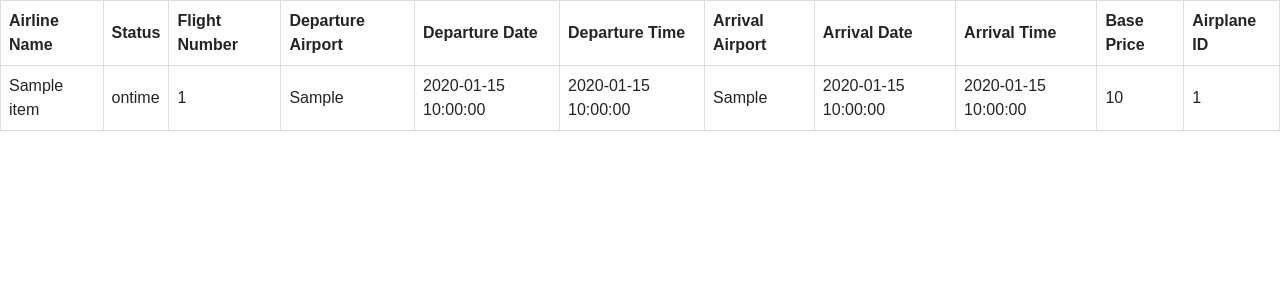
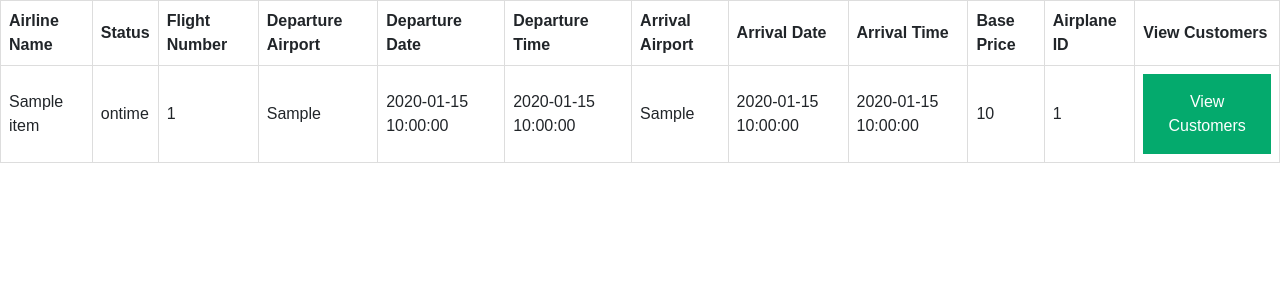
Before and after one commit to wyang737/AirTicketSystem, a Flask app: template templates/staffflights.html in a window 1280 px wide. Shown: the part 80-380 px from the top of the page. Run offline with Flask 2, Linux system fonts and the light colour scheme; the template is opened without the code that fills it: most values are stand-ins (such as "Sample title", 1, 10 or a date in 2020); some libraries are stand-ins or nearby versions.

Commit message:
Add files via upload

```diff
--- a/templates/agentflights.html
+++ b/templates/agentflights.html
@@ -30,8 +30,8 @@ td, th {
   </tr>
   {% if info %}
   {% for item in info %}
-  	<tr>
-  		<td> {{item.airline_name}} </td>
+    <tr>
+      <td> {{item.airline_name}} </td>
         <td>    {{item.status}} </td>
         <td>    {{item.flight_number}} </td>
         <td>    {{item.departure_airport}}</td>
@@ -42,7 +42,7 @@ td, th {
         <td>    {{item.arrival_time}}</td>
         <td>    {{item.base_price}}</td>
         <td>    {{item.airplane_id}} </td>
-  	</tr>
+    </tr>
   {% endfor %}
   {% endif %}
 </table>
--- a/templates/customerflights.html
+++ b/templates/customerflights.html
@@ -30,8 +30,8 @@ td, th {
   </tr>
   {% if info %}
   {% for item in info %}
-  	<tr>
-  		<td> {{item.airline_name}} </td>
+    <tr>
+      <td> {{item.airline_name}} </td>
         <td>    {{item.status}} </td>
         <td>    {{item.flight_number}} </td>
         <td>    {{item.departure_airport}}</td>
@@ -42,7 +42,7 @@ td, th {
         <td>    {{item.arrival_time}}</td>
         <td>    {{item.base_price}}</td>
         <td>    {{item.airplane_id}} </td>
-  	</tr>
+    </tr>
   {% endfor %}
   {% endif %}
 </table>
--- a/templates/staffflights.html
+++ b/templates/staffflights.html
@@ -2,6 +2,40 @@
 {% block title %} View My Flights {% endblock %}
 {% block content %}
 <style>
+.dropbtn {
+  background-color: #04AA6D;
+  color: white;
+  padding: 16px;
+  font-size: 16px;
+  border: none;
+}
+
+.dropdown {
+  position: relative;
+  display: inline-block;
+}
+
+.dropdown-content {
+  display: none;
+  position: absolute;
+  background-color: #f1f1f1;
+  min-width: 160px;
+  box-shadow: 0px 8px 16px 0px rgba(0,0,0,0.2);
+  z-index: 1;
+}
+
+.dropdown-content a {
+  color: black;
+  padding: 12px 16px;
+  text-decoration: none;
+  display: block;
+}
+
+.dropdown-content a:hover {background-color: #ddd;}
+
+.dropdown:hover .dropdown-content {display: block;}
+
+.dropdown:hover .dropbtn {background-color: #3e8e41;}
 table {
   font-family: arial, sans-serif;
   border-collapse: collapse;
@@ -27,11 +61,13 @@ td, th {
     <th>Arrival Time</th>
     <th>Base Price</th>
     <th>Airplane ID</th>
+    <th>View Customers </th>
   </tr>
+  {% set count = namespace(value=0) %}
   {% if info %}
   {% for item in info %}
-  	<tr>
-  		<td> {{item.airline_name}} </td>
+    <tr>
+      <td> {{item.airline_name}} </td>
         <td>    {{item.status}} </td>
         <td>    {{item.flight_number}} </td>
         <td>    {{item.departure_airport}}</td>
@@ -42,7 +78,18 @@ td, th {
         <td>    {{item.arrival_time}}</td>
         <td>    {{item.base_price}}</td>
         <td>    {{item.airplane_id}} </td>
-  	</tr>
+        <td>
+          <div class="dropdown">
+            <button class="dropbtn">View Customers</button>
+            <div class = "dropdown-content">
+              {% for customer in customers[count.value] %}
+              <a> {{customer}}</a>
+              {% endfor %}
+            </div>
+          </div>
+        </td>
+    </tr>
+    {% set count.value = count.value + 1%}
   {% endfor %}
   {% endif %}
 </table>
```
